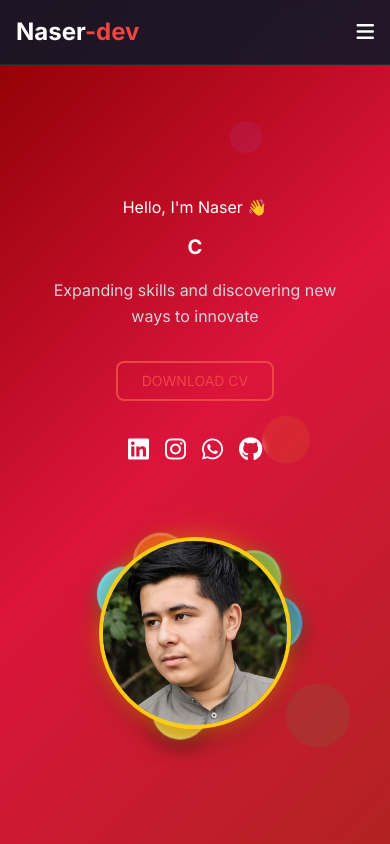
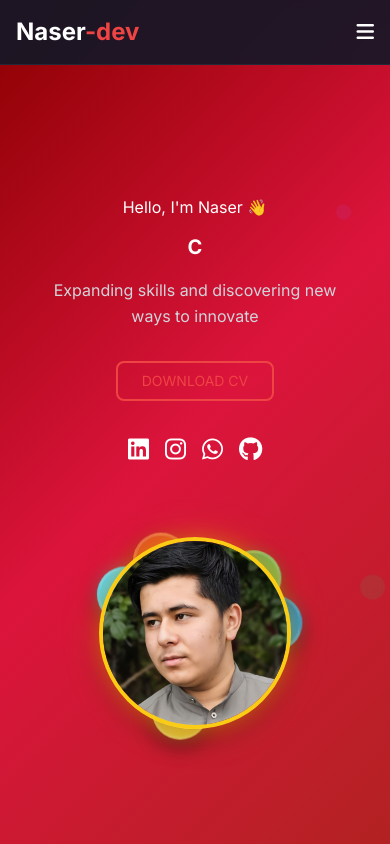
Before and after one commit to Naser-frontend/My-portfolio, a plain HTML site: page index.html in a window 390 px wide. Shown: the top 844 px of the page. Drawn offline with nearby package versions, Linux system fonts and the light colour scheme.

Commit message:
change some style for responsiv

```diff
--- a/index.html
+++ b/index.html
@@ -140,7 +140,6 @@
 
         <!-- Modern Floating Background Elements -->
         <div class="absolute bottom-20 right-10 w-16 h-16 bg-green-500/10 rounded-full floating-icons backdrop-blur-sm"></div>
-        <div class="absolute top-1/2 right-20 w-12 h-12 bg-yellow-500/10 rounded-full floating-icons backdrop-blur-sm"></div>
         <div class="absolute top-32 right-32 w-8 h-8 bg-purple-500/10 rounded-full floating-icons backdrop-blur-sm"></div>
     </section>
 
--- a/styles.css
+++ b/styles.css
@@ -237,6 +237,28 @@
         width: 3rem;
         height: 3rem;
     }
+
+    /* Adjust floating bubbles on mobile */
+    .floating-icons:nth-child(1) {
+        bottom: 10px !important;
+        right: 5px !important;
+        width: 40px !important;
+        height: 40px !important;
+    }
+
+    .floating-icons:nth-child(2) {
+        top: 60% !important;
+        right: 10px !important;
+        width: 30px !important;
+        height: 30px !important;
+    }
+
+    .floating-icons:nth-child(3) {
+        top: 20% !important;
+        right: 15% !important;
+        width: 20px !important;
+        height: 20px !important;
+    }
 }
 
 /* Extra small screens */
@@ -264,6 +286,28 @@
         width: 2.5rem;
         height: 2.5rem;
     }
+
+    /* Further adjust floating bubbles for very small screens */
+    .floating-icons:nth-child(1) {
+        bottom: 5px !important;
+        right: 2px !important;
+        width: 30px !important;
+        height: 30px !important;
+    }
+
+    .floating-icons:nth-child(2) {
+        top: 70% !important;
+        right: 5px !important;
+        width: 25px !important;
+        height: 25px !important;
+    }
+
+    .floating-icons:nth-child(3) {
+        top: 25% !important;
+        right: 10% !important;
+        width: 15px !important;
+        height: 15px !important;
+    }
 }
 
 /* Custom Scrollbar */
```
